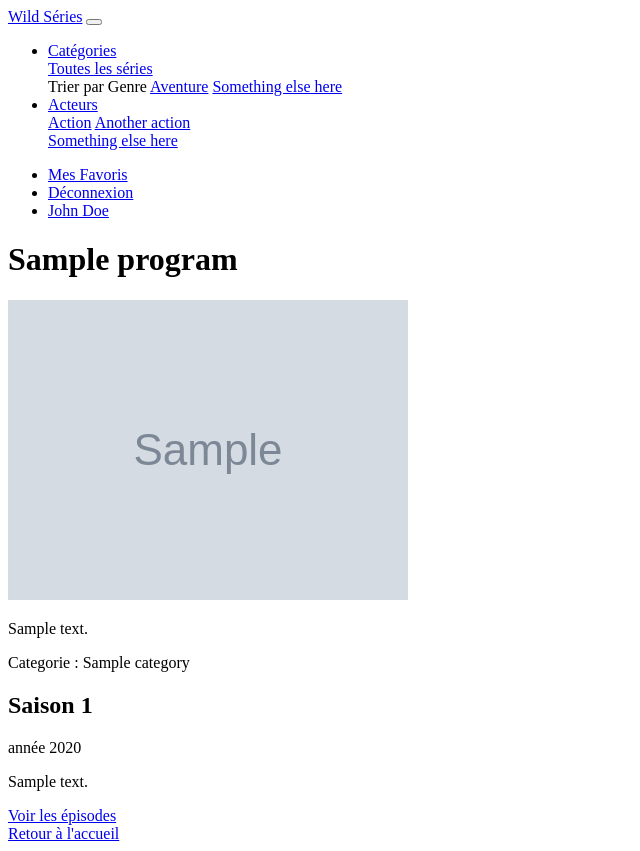
After one commit to Melusine45/queteSymfony, a Symfony app: template templates/wild/program.html.twig in a window 1280 px wide. The commit adds this page. Shown: the whole page, without its empty margins (0-640 px from the left). Run offline with Twig, Linux system fonts and the light colour scheme; the template is opened without the code that fills it: most values are stand-ins (such as "Sample title", 1, 10 or a date in 2020); grey boxes marked "Sample" are stand-in pictures; some libraries are stand-ins or nearby versions.

Commit message:
ajout lien depuis saison vers episodes

```diff
--- a/templates/navbar.html.twig
+++ b/templates/navbar.html.twig
@@ -17,7 +17,8 @@
                     <div class="dropdown-menu" aria-labelledby="navbarDropdown">
                         <a class="dropdown-item" href="{{ path('wild_index') }}" disabled="">Toutes les séries</a>
                         <div class="dropdown-divider"></div>
-                        <a class="dropdown-item" href="{{ path('wild_category') }}">Trier par Genre</a>
+                        <a class="dropdown-item" disabled="">Trier par Genre</a>
+                        <a class="dropdown-item" href="{{ path('wild_category', { 'category' : "aventure"}) }}">Aventure</a>
                         <a class="dropdown-item" href="#" disabled="">Something else here</a>
                     </div>
                 </li>
--- a/templates/wild/category.html.twig
+++ b/templates/wild/category.html.twig
@@ -12,6 +12,5 @@
             <p>Categorie : {{ program.category.name }}</p>
             {%  endfor %}
         </div>
-
     </div>
 {% endblock %}
--- a/templates/wild/index.html.twig
+++ b/templates/wild/index.html.twig
@@ -13,7 +13,7 @@
                     <h5 class="card-title">{{ loop.index }} / {{ program.title }}</h5>
                     <h6 class="card-title"> Catégorie : {{ program.category.name }}</h6>
                     <p class="card-text">{{ program.summary }}</p>
-                    <a href="#" class="btn btn-primary">En savoir plus</a>
+                    <a href="" class="btn btn-primary">En savoir plus</a>
                 </div>
             </div>
         </div>
--- /dev/null
+++ b/templates/wild/program.html.twig
@@ -0,0 +1,30 @@
+{% extends 'base.html.twig' %}
+{% block title %}{{ program.title }}{% endblock %}
+
+{% block body %}
+
+    <div class="media">
+        <!--<img class="align-self-start mr-3" src="{{program.poster}}" alt="{{ program.title }} poster">-->
+        <div class="media-body">
+            <h1 class="mt-0">{{ program.title }}</h1>
+            <img class="card-img-top" src="{{ program.poster }}" alt="{{ program.title }} poster">
+            <p>{{ program.summary }}</p>
+            <p>Categorie : {{ program.category.name }}</p>
+        </div>
+    </div>
+    <div class="media">
+        <div class="media-body">
+            {% for season in seasons %}
+                <h2 class="mt-0">Saison {{ season.number }}</h2>
+                <p>année {{ season.year }}</p>
+                <p> {{ season.description }}</p>
+                <a href="{{ path('wild_season', {id: season.id}) }}">Voir les épisodes
+                </a>
+            {%  endfor %}
+        </div>
+    </div>
+    <a href="{{ path('wild_index') }}">
+        Retour à l'accueil
+    </a>
+
+{% endblock %}
--- a/templates/wild/show.html.twig
+++ b/templates/wild/show.html.twig
@@ -11,7 +11,6 @@
             <p>Categorie : {{ program.category.name }}</p>
         </div>
     </div>
-
     <a href="{{ path('wild_index') }}">
         Retour à l'accueil
     </a>
```
Also changed, not shown: src/Controller/WildController.php (+72 -0 lines), templates/wild/season.html.twig (added, +28 -0 lines).
